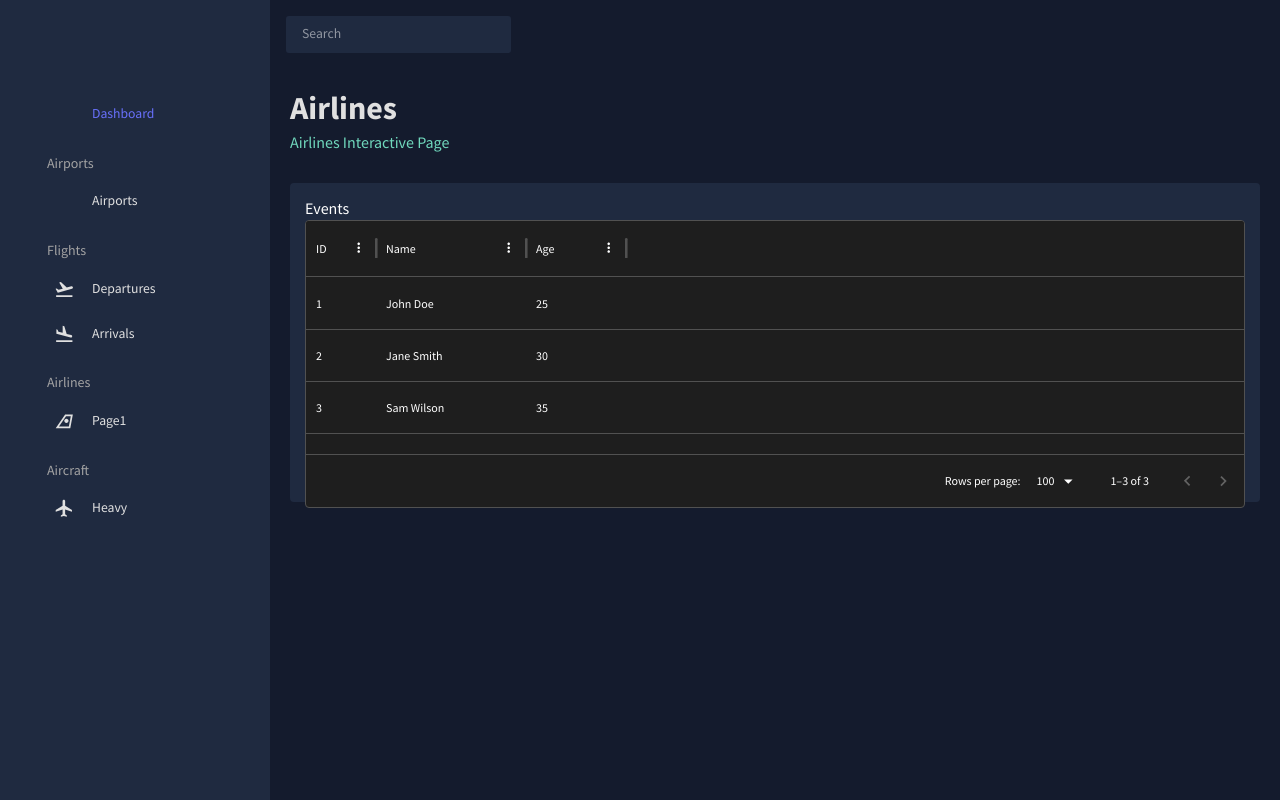
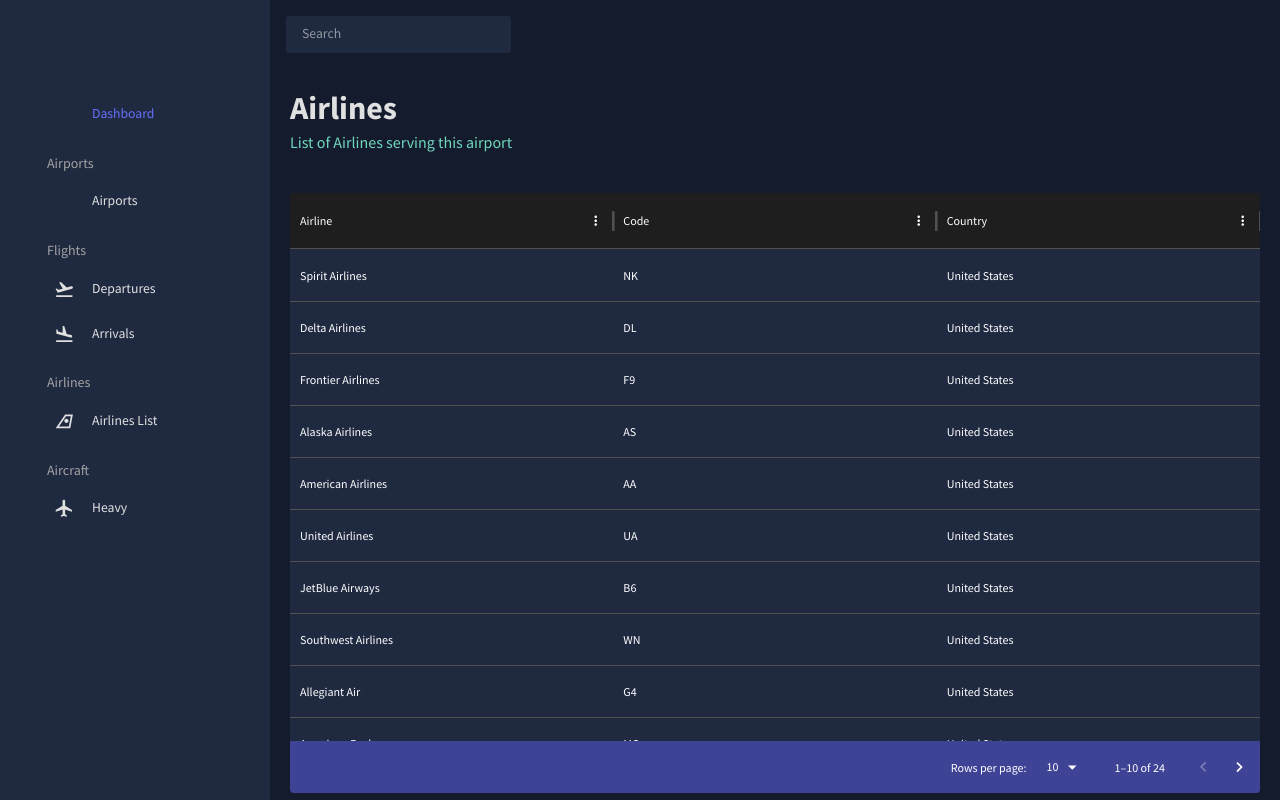
Before and after one commit to ovidiuvintu/airport-simulation, a React (Create React App) app in the folder src/AirportSimulation/airport-simulation-client/: page /airlines in a window 1280 px wide. Built offline with nearby package versions, Linux system fonts and the light colour scheme; some icons are missing.

Commit message:
Added mock data for airlines and airports, updated Airlines and Airports scenes, and modified Sidebar component to include Airlines link.

```diff
--- /dev/null
+++ b/src/AirportSimulation/airport-simulation-client/src/data/MockAirlinesData.js
@@ -0,0 +1,125 @@
+const MockAirlinesData = [
+    {
+        airline: "Spirit Airlines",
+        airlineCode: "NK",
+        country: "United States",
+    },
+    {
+        airline: "Delta Airlines",
+        airlineCode: "DL",
+        country: "United States",
+    },
+    {
+        airline: "Frontier Airlines",
+        airlineCode: "F9",
+        country: "United States",
+    },
+    {
+        airline: "Alaska Airlines",
+        airlineCode: "AS",
+        country: "United States",
+    },
+    {
+        airline: "American Airlines",
+        airlineCode: "AA",
+        country: "United States",
+    },
+    {
+        airline: "United Airlines",
+        airlineCode: "UA",
+        country: "United States",
+    },
+    {
+        airline: "JetBlue Airways",
+        airlineCode: "B6",
+        country: "United States",
+    },
+    {
+        airline: "Southwest Airlines",
+        airlineCode: "WN",
+        country: "United States",
+    },
+    {
+        airline: "Allegiant Air",
+        airlineCode: "G4",
+        country: "United States",
+    },
+    {
+        airline: "American Eagle",
+        airlineCode: "MQ",
+        country: "United States",
+    },
+    {
+        airline: "Lufthansa",
+        airlineCode: "LH",
+        country: "Germany",
+    },
+    {
+        airline: "SkyWest Airlines",
+        airlineCode: "OO",
+        country: "United States",
+    },
+    {
+        airline: "Mesa Airlines",
+        airlineCode: "YV",
+        country: "United States",
+    },
+    {
+        airline: "Republic Airways",
+        airlineCode: "YX",
+        country: "United States",
+    },
+    {
+        airline: "Piedmont Airlines",
+        airlineCode: "PT",
+        country: "United States",
+    },
+    {
+        airline: "Air France",
+        airlineCode: "AF",
+        country: "France",
+    },
+    {
+        airline: "British Airways",
+        airlineCode: "BA",
+        country: "United Kingdom",
+    },
+    {
+        airline: "KLM Royal Dutch Airlines",
+        airlineCode: "KL",
+        country: "Netherlands",
+    },
+    {
+        airline: "Air Canada",
+        airlineCode: "AC",
+        country: "Canada",
+    },
+    {
+        airline: "WestJet Airlines",
+        airlineCode: "WS",
+        country: "Canada",
+    },
+    {
+        airline: "Air Transat",
+        airlineCode: "TS",
+        country: "Canada",
+    },
+    {
+        airline: "Porter Airlines",
+        airlineCode: "PD",
+        country: "Canada",
+    },
+    {
+        airline: "Sunwing Airlines",
+        airlineCode: "WG",
+        country: "Canada",
+    },
+    {
+        airline: "Aeromexico Connect",
+        airlineCode: "5D",
+        country: "Mexico",
+    },
+
+];
+
+export default MockAirlinesData;
--- a/src/AirportSimulation/airport-simulation-client/src/scenes/airlines/Airlines.jsx
+++ b/src/AirportSimulation/airport-simulation-client/src/scenes/airlines/Airlines.jsx
@@ -1,46 +1,70 @@
 import {
     Box,
-    Typography,
     useTheme,
 } from "@mui/material";
 import { DataGrid } from "@mui/x-data-grid";
 
-import { useContext } from "react";
-import { ColorModeContext, tokens } from "../../theme";
+import { tokens } from "../../theme";
 import Header from "../../components/Header";
+import MockAirlinesData from "../../data/MockAirlinesData";
 
-const rows = [
-  { id: 1, name: "John Doe", age: 25 },
-  { id: 2, name: "Jane Smith", age: 30 },
-  { id: 3, name: "Sam Wilson", age: 35 },
-];
 const columns = [
-  { field: "id", headerName: "ID", width: 70 },
-  { field: "name", headerName: "Name", width: 150 },
-  { field: "age", headerName: "Age", width: 100 },
-];
+        { field: "airline", headerName: "Airline", flex: 1 },
+        { field: "airlineCode", headerName: "Code", flex: 1 },
+        { field: "country", headerName: "Country", flex: 1 }
+      ];
 
 const Airlines = () => {
   const theme = useTheme();
   const colors = tokens(theme.palette.mode);
-  const colorMode = useContext(ColorModeContext);
 
   return (
       <Box m="20px">
-          <Header title="Airlines" subtitle="Airlines Interactive Page" />
-          <Box display="flex" justifyContent="space-between">
-              {/* AIRLINES SIDEBAR */}
-              <Box
-                  flex="1 1 20%"
-                  backgroundColor={colors.primary[400]}
-                  p="15px"
-                  borderRadius="4px"
-              >
-                  <Typography variant="h5">Events</Typography>
-                  <DataGrid rows={rows} columns={columns}/>
-              </Box>
-          </Box>
-       </Box>
+      <Header title="Airlines" subtitle="List of Airlines serving this airport" />
+      {/* GRID & CHARTS */}
+      <Box
+        m="40px 0 0 0"
+        height="75vh"
+        sx={{
+          "& .MuiDataGrid-root": {
+            border: "none",
+          },
+          "& .MuiDataGrid-cell": {
+            borderBottom: "none",
+          },
+          "& .name-column--cell": {
+            color: colors.greenAccent[300],
+          },
+          "& .MuiDataGrid-columnHeaders": {
+            backgroundColor: colors.blueAccent[700],
+            borderBottom: "none",
+          },
+          "& .MuiDataGrid-virtualScroller": {
+            backgroundColor: colors.primary[400],
+          },
+          "& .MuiDataGrid-footerContainer": {
+            borderTop: "none",
+            backgroundColor: colors.blueAccent[700],
+          },
+          "& .MuiCheckbox-root": {
+            color: `${colors.greenAccent[200]} !important`,
+          },
+        }}
+          >
+          <DataGrid
+              disableColumnFilter
+              checkboxSelection={false}
+              disableColumnSorting
+              rows={MockAirlinesData}
+              columns={columns}
+              getRowId={(row) => row.airlineCode}
+              initialState={{
+                pagination: { paginationModel: { pageSize: 10 } },
+              }}
+              pageSizeOptions={[10, 15, 20, 50, 100]}
+            />
+        </Box>
+    </Box>
   );
 };
 
--- a/src/AirportSimulation/airport-simulation-client/src/scenes/airports/Airports.jsx
+++ b/src/AirportSimulation/airport-simulation-client/src/scenes/airports/Airports.jsx
@@ -26,7 +26,7 @@
 
     return (
         <Box m="20px">
-            <Header title="Airports" subtitle="Airports Interactive Page" />
+            <Header title="Airports Served" subtitle="Airports Interactive Page" />
             <Box display="flex" justifyContent="space-between">
                 {/* AIRLINES SIDEBAR */}
                 <Box
--- a/src/AirportSimulation/airport-simulation-client/src/scenes/global/Sidebar.jsx
+++ b/src/AirportSimulation/airport-simulation-client/src/scenes/global/Sidebar.jsx
@@ -141,8 +141,8 @@
               Airlines
             </Typography>
             <Item
-              title="Page1"
-              to="/page1"
+              title="Airlines List"
+              to="/airlines"
               icon={<AirlinesOutlined />}
               selected={selected}
               setSelected={setSelected}
```
Also changed, not shown: src/AirportSimulation/airport-simulation-client/src/data/MockAirportsData.js (added).
